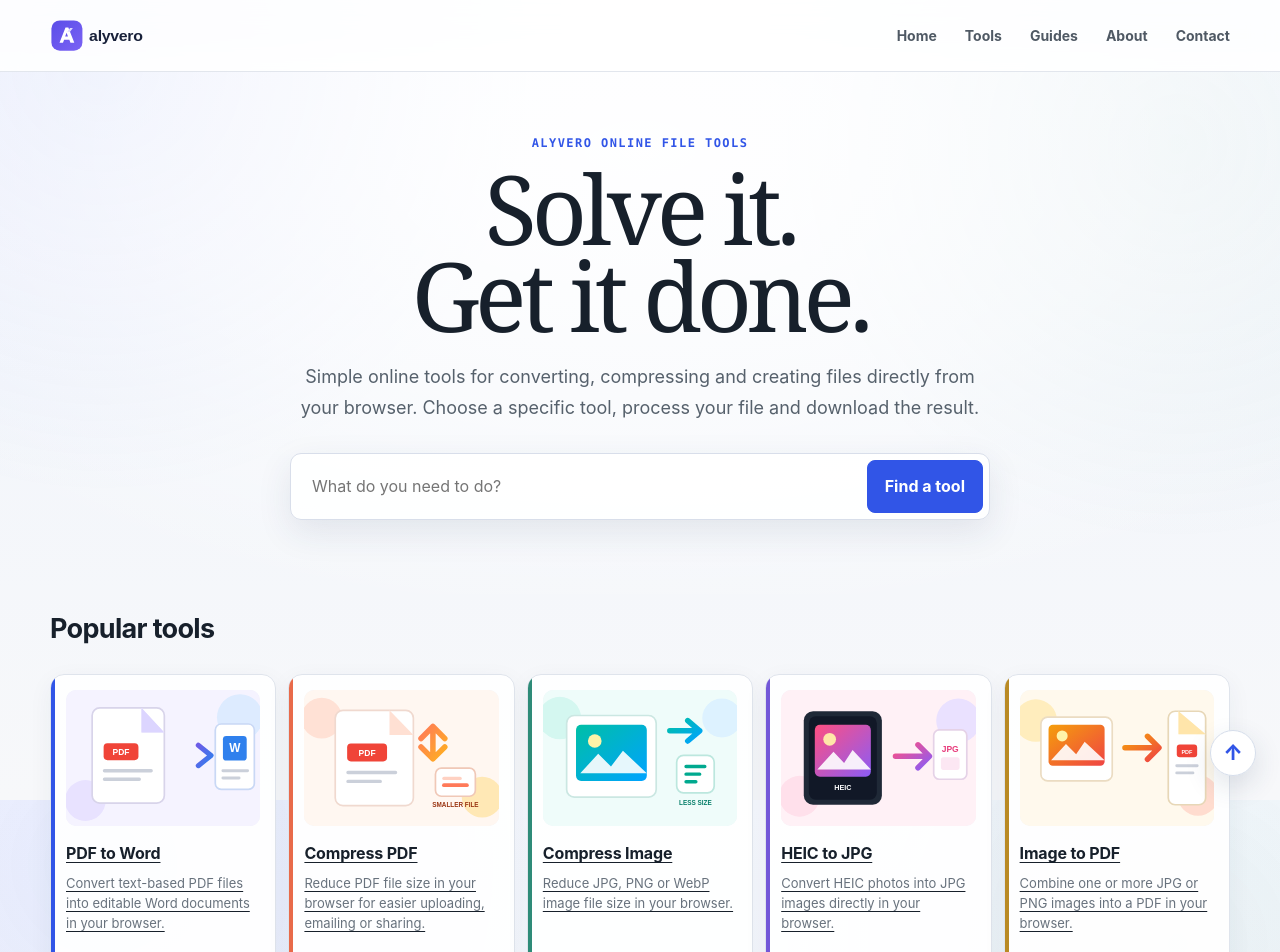
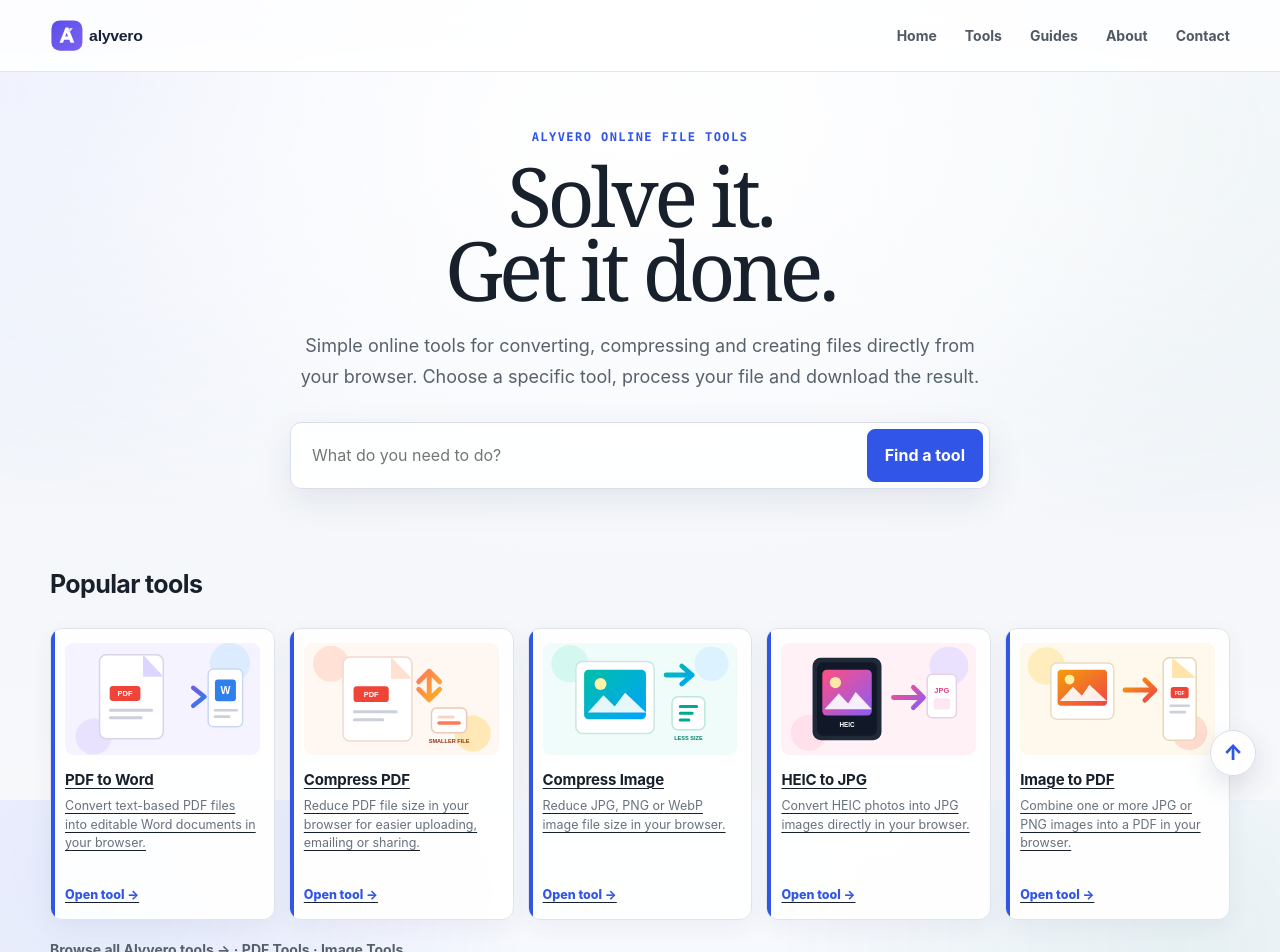
Before and after one commit to rindodi/alyvero, a Next.js app: page / in a window 1280 px wide. Shown: the top 952 px of the page. Built offline with nearby package versions, Linux system fonts and the light colour scheme.

Commit message:
Refine desktop five-column homepage layout

```diff
--- a/app/globals.css
+++ b/app/globals.css
@@ -92,3 +92,24 @@ main{min-height:calc(100vh - 160px)}
 .home-page .steps>div:first-child strong{color:var(--blue)}
 .home-page .steps>div:nth-child(2) strong{color:#247562}
 .home-page .steps>div:nth-child(3) strong{color:#b66f17}
+
+/* Desktop homepage balance */
+@media(min-width:981px){
+  .container{width:min(1180px,calc(100% - 56px))}
+  .hero{padding:58px 0 46px}
+  .hero h1{font-size:clamp(52px,6.8vw,82px)}
+  .section{padding:30px 0 58px}
+  .tool-grid{grid-template-columns:repeat(5,minmax(0,1fr));gap:14px}
+  .tool-card{min-height:292px;padding:14px;border-radius:12px}
+  .tool-image-wrap{height:112px;margin-bottom:13px;border-radius:9px}
+  .tool-image{height:112px}
+  .tool-card h3{font-size:15px;margin-bottom:6px}
+  .tool-card p{font-size:12.5px;line-height:1.5}
+  .tool-link{padding-top:13px;font-size:12.5px}
+  .section h2{font-size:25px}
+}
+/* Keep tool accents restrained rather than multicoloured cards */
+.tool-card:before{background:var(--blue)}
+.tool-card:nth-child(2):before,.tool-card:nth-child(3):before,.tool-card:nth-child(4):before,.tool-card:nth-child(5):before{background:var(--blue)}
+.tool-card:nth-child(1) .tool-image-wrap,.tool-card:nth-child(2) .tool-image-wrap,.tool-card:nth-child(3) .tool-image-wrap,.tool-card:nth-child(4) .tool-image-wrap,.tool-card:nth-child(5) .tool-image-wrap{background:#f1f4fa}
+.tool-card:nth-child(2) .tool-link,.tool-card:nth-child(3) .tool-link,.tool-card:nth-child(4) .tool-link,.tool-card:nth-child(5) .tool-link{color:var(--blue)}
```
